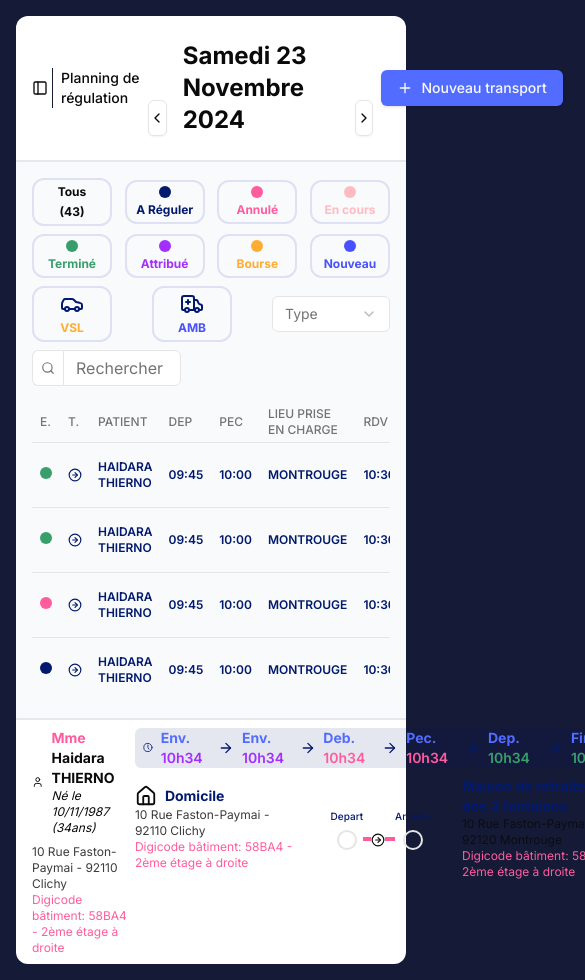
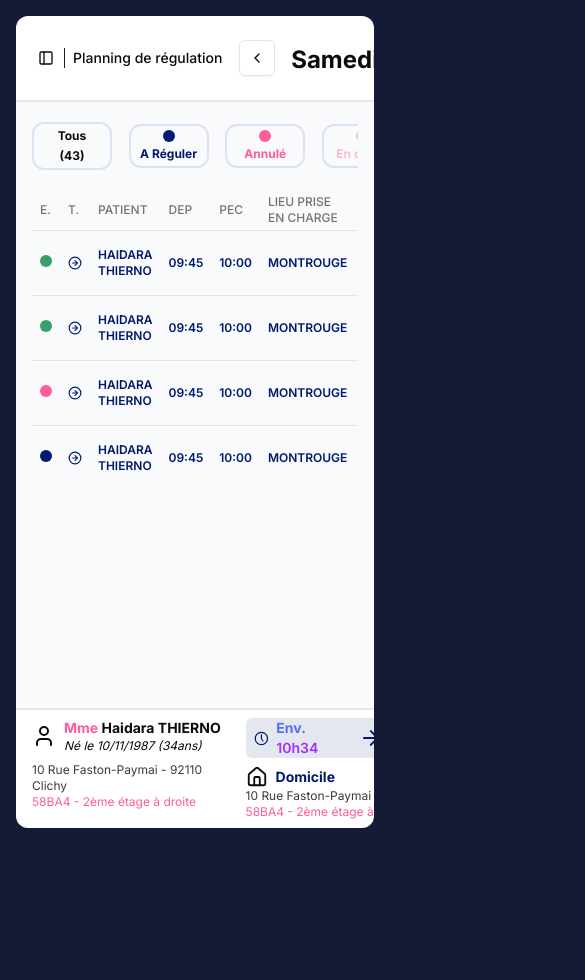
Before and after one commit to mehdi049/hostal, a Next.js app: page / in a window 390 px wide. Shown: the top 980 px of the page, 585 px wide, since content can reach past the window. After the commit the page ends 844 px from the top, so only its background shows below. Built offline with nearby package versions, Linux system fonts and the light colour scheme.

Commit message:
improve responsiveness

```diff
--- a/src/app/(home)/_components/filters.tsx
+++ b/src/app/(home)/_components/filters.tsx
@@ -14,7 +14,7 @@ import { FilterItem } from './filter-item'
 
 export const Filters = () => {
   return (
-    <div className="flex flex-wrap items-center justify-between gap-2 sm:px-4 xl:px-8">
+    <div className="flex min-w-[1250px] flex-wrap items-center justify-between gap-2 sm:px-4 xl:px-8">
       <FilterItem>
         <span>Tous</span> <span>(43)</span>
       </FilterItem>
--- a/src/app/(home)/page.tsx
+++ b/src/app/(home)/page.tsx
@@ -85,7 +85,9 @@ export default function Home() {
 
   return (
     <div className="space-y-4">
-      <Filters />
+      <div className="overflow-x-auto">
+        <Filters />
+      </div>
 
       <Table>
         <TableHeader>
--- a/src/app/globals.css
+++ b/src/app/globals.css
@@ -155,3 +155,24 @@
     @apply bg-background text-foreground;
   }
 }
+
+/* width */
+::-webkit-scrollbar {
+  width: 4px;
+  height: 4px;
+}
+
+/* Track */
+::-webkit-scrollbar-track {
+  background: #f1f1f1;
+}
+
+/* Handle */
+::-webkit-scrollbar-thumb {
+  background: #c9c8c8;
+}
+
+/* Handle on hover */
+::-webkit-scrollbar-thumb:hover {
+  background: #555;
+}
--- a/src/app/layout.tsx
+++ b/src/app/layout.tsx
@@ -29,10 +29,14 @@ export default function RootLayout({
       >
         <SidebarProvider>
           <AppSidebar />
-          <main className="m-4 flex w-full flex-col justify-between rounded-xl bg-background">
-            <DashboardHeader />
+          <main className="m-4 flex w-full flex-col justify-between overflow-x-hidden rounded-xl bg-background">
+            <div className="overflow-auto">
+              <DashboardHeader />
+            </div>
             <div className="grow bg-gray-50 p-4">{children}</div>
-            <DashboardFooter />
+            <div className="overflow-auto">
+              <DashboardFooter />
+            </div>
           </main>
         </SidebarProvider>
       </body>
--- /dev/null
+++ b/src/components/dashboard-footer/footer-cta.tsx
@@ -0,0 +1,10 @@
+import { Button } from '../ui/button'
+
+export const FooterCta = () => {
+  return (
+    <div className="flex flex-col gap-1">
+      <Button variant="destructive">Annuler</Button>
+      <Button variant="secondary">Voir en détail</Button>
+    </div>
+  )
+}
--- /dev/null
+++ b/src/components/dashboard-footer/footer-profile-info.tsx
@@ -0,0 +1,28 @@
+import { Profile } from '@/types/profile.types'
+import { User } from 'lucide-react'
+
+interface FooterProfileInfoProps {
+  profile: Profile
+}
+export const FooterProfileInfo = ({ profile }: FooterProfileInfoProps) => {
+  return (
+    <div className="space-y-2">
+      <div className="flex items-center gap-2">
+        <User />
+        <div>
+          <p className="font-bold">
+            <span className="text-destructive">{profile.prefix}</span>{' '}
+            {profile.name}
+          </p>
+          <p className="text-xs italic">
+            Né le {profile.birthdate} ({profile.age}ans)
+          </p>
+        </div>
+      </div>
+      <div>
+        <p className="text-xs opacity-80">{profile.address}</p>
+        <p className="text-xs text-destructive">{profile.buildingCode}</p>
+      </div>
+    </div>
+  )
+}
--- /dev/null
+++ b/src/components/dashboard-footer/footer-trip-info.tsx
@@ -0,0 +1,100 @@
+import { ArrowRight, ArrowRightCircle, Clock5, Home } from 'lucide-react'
+import { Circle } from '../ui/circle'
+import { Trip } from '@/types/trip.types'
+
+interface TripInfoProps {
+  trip: Trip
+}
+export const TripInfo = ({ trip }: TripInfoProps) => {
+  return (
+    <div className="space-y-2">
+      <div className="flex items-center justify-between gap-2 rounded-md bg-secondary/10 px-2">
+        <Clock5 size="15px" className="text-secondary" />
+        <p>
+          <span className="font-bold text-primary">Env.</span>{' '}
+          <span className="font-semibold text-[#A32FFF]">{trip.env}</span>
+        </p>
+        <ArrowRight className="text-secondary" />
+        <p>
+          <span className="font-bold text-primary">Ac.</span>{' '}
+          <span className="font-semibold text-[#A32FFF]">{trip.ac}</span>
+        </p>
+        <ArrowRight className="text-secondary" />
+        <p>
+          <span className="font-bold text-primary">Deb.</span>{' '}
+          <span className="font-semibold text-destructive">{trip.deb}</span>
+        </p>
+        <ArrowRight className="text-secondary" />
+        <p>
+          <span className="font-bold text-primary">Pec.</span>{' '}
+          <span className="font-semibold text-destructive">{trip.pec}</span>
+        </p>
+        <ArrowRight className="text-secondary" />
+        <p>
+          <span className="font-bold text-primary">Dep.</span>{' '}
+          <span className="text-success font-semibold">{trip.dep}</span>
+        </p>
+        <ArrowRight className="text-secondary" />
+        <p>
+          <span className="font-bold text-primary">Fin.</span>{' '}
+          <span className="text-success font-semibold">{trip.fin}</span>
+        </p>
+      </div>
+      <div className="flex items-center gap-8">
+        <div>
+          <div className="flex items-center gap-2">
+            <Home size="22px" />
+            <span className="font-bold text-secondary">
+              {trip.departure.location}
+            </span>
+          </div>
+          <div>
+            <p className="text-xs opacity-80">{trip.departure.address}</p>
+            <p className="text-xs text-destructive">
+              {trip.departure.buildingCode}
+            </p>
+          </div>
+        </div>
+
+        <div className="flex items-center">
+          <p className="flex flex-col items-center gap-1">
+            <span className="text-[10px] font-medium text-secondary">
+              Depart
+            </span>
+
+            <Circle />
+          </p>
+          <div className="pt-7">
+            <span className="block h-1 w-8 bg-destructive"></span>
+            <ArrowRightCircle size="14px" className="-mt-2 ml-2 bg-white" />
+          </div>
+          <p className="flex flex-col items-center gap-1">
+            <span className="text-[10px] font-medium text-secondary">
+              Arrivée
+            </span>
+
+            <Circle />
+          </p>
+        </div>
+
+        <div>
+          <div className="flex items-center gap-2">
+            <span className="font-bold text-secondary">
+              {trip.arrival.location}
+            </span>
+
+            <span className="flex h-5 w-5 items-center justify-center rounded-full bg-secondary text-xs font-semibold text-secondary-foreground">
+              H
+            </span>
+          </div>
+          <div>
+            <p className="text-xs opacity-80">{trip.arrival.address}</p>
+            <p className="text-xs text-destructive">
+              {trip.arrival.buildingCode}
+            </p>
+          </div>
+        </div>
+      </div>
+    </div>
+  )
+}
--- a/src/components/dashboard-footer/index.tsx
+++ b/src/components/dashboard-footer/index.tsx
@@ -1,132 +1,44 @@
-import { ArrowRight, ArrowRightCircle, Clock5, Home, User } from 'lucide-react'
-import { Button } from '../ui/button'
-import { Circle } from '../ui/circle'
+import { FooterCta } from './footer-cta'
+import { FooterProfileInfo } from './footer-profile-info'
+import { TripInfo } from './footer-trip-info'
 
 export const DashboardFooter = () => {
+  const profile = {
+    prefix: 'Mme',
+    name: 'Haidara THIERNO',
+    birthdate: '10/11/1987',
+    age: 34,
+    address: '10 Rue Faston-Paymai - 92110 Clichy',
+    buildingCode: '58BA4 - 2ème étage à droite',
+  }
+
+  const trip = {
+    departure: {
+      location: 'Domicile',
+      address: '10 Rue Faston-Paymai - 92110 Clichy',
+      buildingCode: '58BA4 - 2ème étage à droite',
+    },
+    arrival: {
+      location: 'Maison de retraite des 3 fontaines',
+      address: '10 Rue Faston-Paymai - 92120 Montrouge',
+      buildingCode: 'Digicode bâtiment: 58BA4 - 2ème étage à droite',
+    },
+    env: '10h34',
+    ac: '10h34',
+    deb: '10h34',
+    pec: '10h34',
+    dep: '10h34',
+    fin: '10h34',
+  }
+
   return (
-    <div className="border-t-2 border-t-gray-200 px-4 py-2">
+    <div className="min-w-[1050px] border-t-2 border-t-gray-200 px-4 py-2">
       <div className="flex justify-between gap-2">
-        <div className="space-y-2">
-          <div className="flex items-center gap-2">
-            <User />
-            <div>
-              <p className="font-bold">
-                <span className="text-destructive">Mme</span> Haidara THIERNO
-              </p>
-              <p className="text-xs italic">Né le 10/11/1987 (34ans)</p>
-            </div>
-          </div>
-          <div>
-            <p className="text-xs opacity-80">
-              10 Rue Faston-Paymai - 92110 Clichy
-            </p>
-            <p className="text-xs text-destructive">
-              Digicode bâtiment: 58BA4 - 2ème étage à droite
-            </p>
-          </div>
-        </div>
+        <FooterProfileInfo profile={profile} />
 
-        <div>
-          <div className="space-y-2">
-            <div className="flex items-center justify-between gap-2 rounded-md bg-secondary/10 px-2">
-              <Clock5 size="15px" className="text-secondary" />
-              <p>
-                <span className="font-bold text-primary">Env.</span>{' '}
-                <span className="font-semibold text-[#A32FFF]">10h34</span>
-              </p>
-              <ArrowRight className="text-secondary" />
-              <p>
-                <span className="font-bold text-primary">Env.</span>{' '}
-                <span className="font-semibold text-[#A32FFF]">10h34</span>
-              </p>
-              <ArrowRight className="text-secondary" />
-              <p>
-                <span className="font-bold text-primary">Deb.</span>{' '}
-                <span className="font-semibold text-destructive">10h34</span>
-              </p>
-              <ArrowRight className="text-secondary" />
-              <p>
-                <span className="font-bold text-primary">Pec.</span>{' '}
-                <span className="font-semibold text-destructive">10h34</span>
-              </p>
-              <ArrowRight className="text-secondary" />
-              <p>
-                <span className="font-bold text-primary">Dep.</span>{' '}
-                <span className="text-success font-semibold">10h34</span>
-              </p>
-              <ArrowRight className="text-secondary" />
-              <p>
-                <span className="font-bold text-primary">Fin.</span>{' '}
-                <span className="text-success font-semibold">10h34</span>
-              </p>
-            </div>
-            <div className="flex items-center gap-8">
-              <div>
-                <div className="flex items-center gap-2">
-                  <Home size="22px" />
-                  <span className="font-bold text-secondary">Domicile</span>
-                </div>
-                <div>
-                  <p className="text-xs opacity-80">
-                    10 Rue Faston-Paymai - 92110 Clichy
-                  </p>
-                  <p className="text-xs text-destructive">
-                    Digicode bâtiment: 58BA4 - 2ème étage à droite
-                  </p>
-                </div>
-              </div>
+        <TripInfo trip={trip} />
 
-              <div className="flex items-center">
-                <p className="flex flex-col items-center gap-1">
-                  <span className="text-[10px] font-medium text-secondary">
-                    Depart
-                  </span>
-
-                  <Circle />
-                </p>
-                <div className="pt-7">
-                  <span className="block h-1 w-8 bg-destructive"></span>
-                  <ArrowRightCircle
-                    size="14px"
-                    className="-mt-2 ml-2 bg-white"
-                  />
-                </div>
-                <p className="flex flex-col items-center gap-1">
-                  <span className="text-[10px] font-medium text-secondary">
-                    Arrivée
-                  </span>
-
-                  <Circle />
-                </p>
-              </div>
-
-              <div>
-                <div className="flex items-center gap-2">
-                  <span className="font-bold text-secondary">
-                    Maison de retraite des 3 fontaines
-                  </span>
-
-                  <span className="flex h-5 w-5 items-center justify-center rounded-full bg-secondary text-xs font-semibold text-secondary-foreground">
-                    H
-                  </span>
-                </div>
-                <div>
-                  <p className="text-xs opacity-80">
-                    10 Rue Faston-Paymai - 92120 Montrouge
-                  </p>
-                  <p className="text-xs text-destructive">
-                    Digicode bâtiment: 58BA4 - 2ème étage à droite
-                  </p>
-                </div>
-              </div>
-            </div>
-          </div>
-        </div>
-
-        <div className="flex flex-col gap-1">
-          <Button variant="destructive">Annuler</Button>
-          <Button variant="secondary">Voir en détail</Button>
-        </div>
+        <FooterCta />
       </div>
     </div>
   )
--- a/src/components/dashboard-header/index.tsx
+++ b/src/components/dashboard-header/index.tsx
@@ -4,7 +4,7 @@ import { SidebarTrigger } from '../ui/sidebar'
 
 export const DashboardHeader = () => {
   return (
-    <div className="flex items-center justify-between gap-2 border-b-2 border-b-gray-200 px-4 py-6">
+    <div className="flex min-w-[860px] items-center justify-between gap-2 border-b-2 border-b-gray-200 px-4 py-6">
       <div className="flex items-center gap-1">
         <SidebarTrigger />
         <span className="border-l border-sidebar pl-2 font-medium">
```
Also changed, not shown: src/types/profile.types.ts (added, +8 -0 lines), src/types/trip.types.ts (added, +18 -0 lines).
